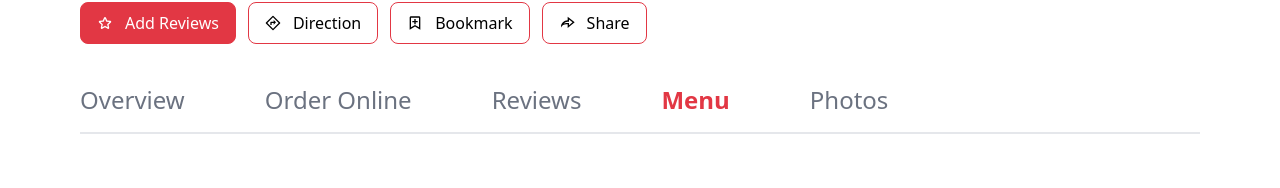
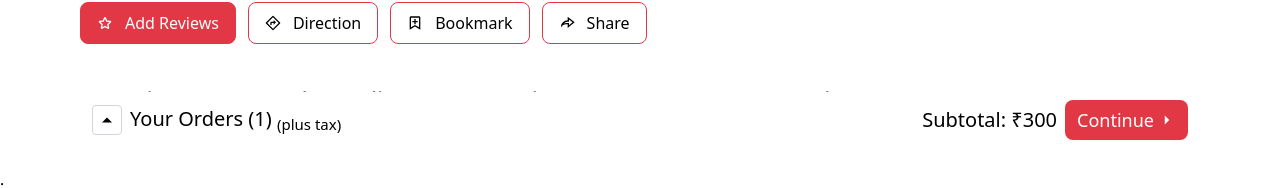
Before and after one commit to sjhalani4/Zomato-master07, a React (Create React App) app in the folder client/: page /restaurant/1/menu in a window 1280 px wide. Shown: the part 652-840 px from the top of the page. Built offline with nearby package versions, Linux system fonts and the light colour scheme.

Commit message:
added cart

```diff
--- /dev/null
+++ b/client/src/components/Cart/CartContainer.jsx
@@ -0,0 +1,94 @@
+import React,{useState} from 'react'
+import { IoMdArrowDropdown,IoMdArrowDropup,IoMdArrowDropright } from 'react-icons/io';
+import { IoCloseSharp } from 'react-icons/io5';
+//components
+import FoodItem from './FoodItem';
+
+
+
+
+const CartSM = ({toggle}) => {
+return (<>
+    <div className="md:hidden flex items-center justify-between">
+
+               <div className="flex flex-col  items-start">
+                   <small className="flex items-center gap-1" onClick={toggle}>
+                       1 Item <IoMdArrowDropup/>
+                   </small>
+
+               <h4>
+                    ₹300 <sub>(plus tax)</sub>
+               </h4>
+               </div>
+               <button className="flex items-center gap-1 px-3 py-1 rounded-lg text-white bg-zomato-400">
+                   Continue <IoMdArrowDropright/>
+               </button>
+            </div>
+
+
+</>
+);
+};
+const CartLG = ({toggle}) => {
+    return (<>
+        <div className="hidden md:flex items-center justify-between container px-20 mx-auto">
+
+                   <div className="flex gap-2 text-xl items-start">
+                       <span className="border border-gray-300 p-1 rounded" onClick={toggle}>
+                            <IoMdArrowDropup/>
+                       </span>
+
+                   <h4>
+                        Your Orders (1) <sub>(plus tax)</sub>
+                   </h4>
+                   </div>
+                  <div className="flex gap-2 items-center">
+                  <h4 className="text-xl ">
+                       Subtotal: ₹300
+                   </h4>
+                  <button className="flex items-center text-lg font-light h-10 gap-1 px-3 py-1 rounded-lg text-white bg-zomato-400">
+                       Continue <IoMdArrowDropright/>
+                   </button>
+                  </div>
+                </div>
+
+
+    </>
+    );
+    };
+const CartContainer = () => {
+    const [isOpen, setIsOpen]=useState(false)
+    const toggleCart = ()=> setIsOpen((prev)=>!prev)
+    const closeCart = ()=> setIsOpen(false)
+    return (
+        <>
+        {
+            isOpen&&(
+                <div className="fixed w-full  h-48  overflow-y-scroll bg-white p-2 z-10 px-3 bottom-16   ">
+            <div className="flex items-center justify-between gap-1">
+            <h3 className="text-xl font-semibold">Your Orders</h3>
+            <IoCloseSharp onClick={closeCart}/>
+            </div>
+            <hr className="my-2" />
+            <div className="flex flex-col gap-2">
+            <FoodItem name="Pizza" quantity="4" price="90"/>
+            <FoodItem name="Pizza" quantity="4" price="90"/>
+            <FoodItem name="Pizza" quantity="4" price="90"/>
+            <FoodItem name="Pizza" quantity="4" price="90"/>
+            <FoodItem name="Pizza" quantity="4" price="90"/>
+
+            </div>
+        </div>
+            )
+        };
+        <div className="fixed w-full bg-white z-10 p-2 px-3 bottom-0">
+        <CartSM toggle={toggleCart}/>
+        <CartLG toggle={toggleCart}/>
+
+        </div>
+
+        </>
+    );
+};
+
+export default CartContainer;
--- /dev/null
+++ b/client/src/components/Cart/FoodItem.jsx
@@ -0,0 +1,27 @@
+import React from 'react'
+
+
+
+const FoodItem = (props) => {
+    const IncrementQnty = ()=>{
+
+    };
+    return (
+        <>
+          <div className="flex items-center justify-between" >
+                    <h5>{props.name}</h5>
+                    <div className="flex flex-col items-end">
+                        <small>₹{parseInt(props.price) * parseInt(props.quantity)}</small>
+                        <div className="flex px-1 items-center gap-1  text-white rounded bg-zomato-400">
+                            <button className="p-1 bg-zomato-400 text-white rounded">-</button>
+                            <small>14</small>
+                            <button className="p-1 bg-zomato-400 text-white rounded">+</button>
+                        </div>
+                    </div>
+                </div>
+                <hr className="my-1 "/>
+        </>
+    );
+};
+
+export default FoodItem;
--- a/client/src/components/restaurant/Layout/Restaurant.layout.jsx
+++ b/client/src/components/restaurant/Layout/Restaurant.layout.jsx
@@ -2,6 +2,7 @@ import React from 'react'
 import { BiBookmarkPlus } from 'react-icons/bi';
 import { RiDirectionLine,RiShareForwardLine } from 'react-icons/ri';
 import { TiStarOutline } from 'react-icons/ti';
+import CartContainer from '../../Cart/CartContainer';
 
 
 
@@ -55,6 +56,7 @@ const RestaurantLayout = (props) => {
                  </div>
                  {props.children}
         </div>
+        <CartContainer/>
         </>
     );
 };
--- a/client/src/page/Restaurant/Overview.jsx
+++ b/client/src/page/Restaurant/Overview.jsx
@@ -29,7 +29,7 @@ const Overview = () => {
       dots: false,
       infinite: true,
       speed: 500,
-      slidesToShow: 4,
+      slidesToShow: 3,
       slidesToScroll: 1,
       nextArrow: <NextArrow/>,
       prevArrow:<PrevArrow/>,
```
